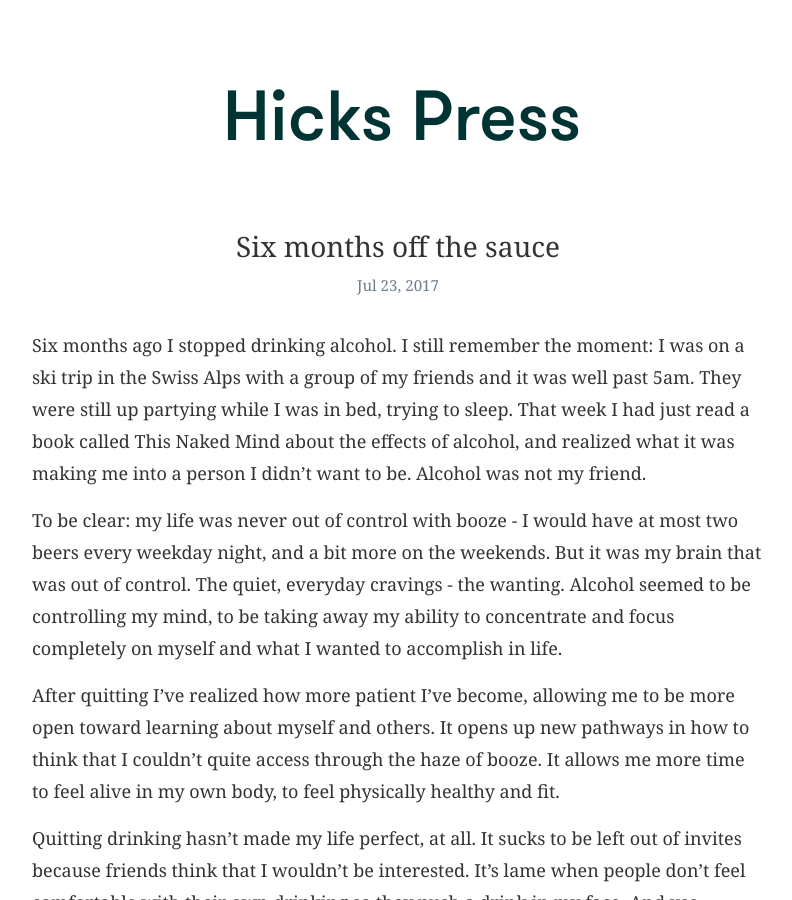
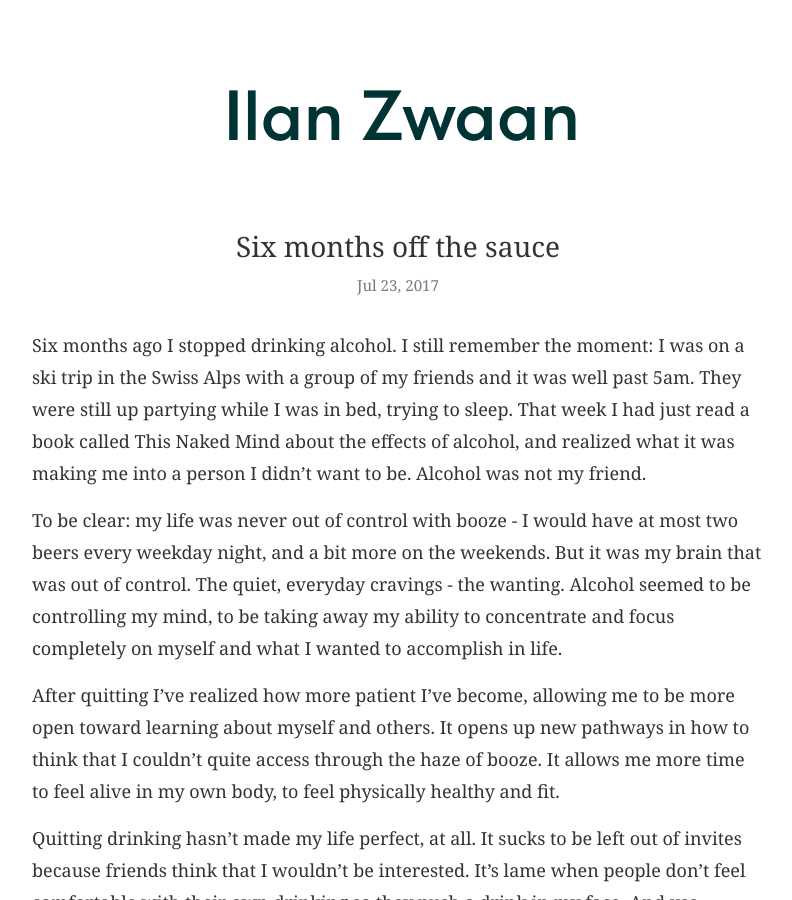
Before and after one commit to mattihicks/matthewmatthew, a Jekyll site: the page built from index.html, in a window 1280 px wide and 900 px high. Shown: the whole window, without its empty margins (238-1030 px from the left). Built offline with Jekyll 4.4.1, drawn with Linux system fonts in a browser that asks for light colours; some web fonts are replaced.

Commit message:
to ilanzwaan

```diff
--- a/_config.yml
+++ b/_config.yml
@@ -6,13 +6,13 @@
 # 'jekyll serve'. If you change this file, please restart the server process.
 
 # Site settings
-title: Hicks Press
-email: matthewyeah@gmail.com
+title: Ilan Zwaan
+email: ilanzwaan@gmail.com
 description: > # this means to ignore newlines until "baseurl:"
  A blog about life and creativity.
 baseurl: "" # the subpath of your site, e.g. /blog
-url: "http://matthewmatthew.com" # the base hostname & protocol for your site
-twitter_username: matthewhicks_
+url: "https://ilanzwaan.com" # the base hostname & protocol for your site
+twitter_username: ilanzwaan
 github_username:  matthewyeah
 
 # Build settings
--- a/_includes/head.html
+++ b/_includes/head.html
@@ -5,11 +5,11 @@
   <meta content="image" property="og:image">
 
   <meta name="twitter:card" content="summary_large_image" />
-  <meta name="twitter:site" content="@matthewhicks_" />
-  <meta name="twitter:image" content="http://matthewmatthew.com/assets/images/creativeMaker.jpg">
-  <meta property="og:url" content="http://www.matthewmatthew.com" />
+  <meta name="twitter:site" content="@milanzwaan" />
+  <meta name="twitter:image" content="https://ilanzwaan.com/assets/images/creativeMaker.jpg">
+  <meta property="og:url" content="https://www.ilanzwaan.com" />
   <meta property="og:title" content="MatthewMatthew" />
-  <meta property="og:image" content="http://matthewmatthew.com/assets/images/creativeMaker.jpg">
+  <meta property="og:image" content="https://matthewmatthew.com/assets/images/creativeMaker.jpg">
   <meta property="og:description" content="A blog about life and creativity." />
 
 
```
